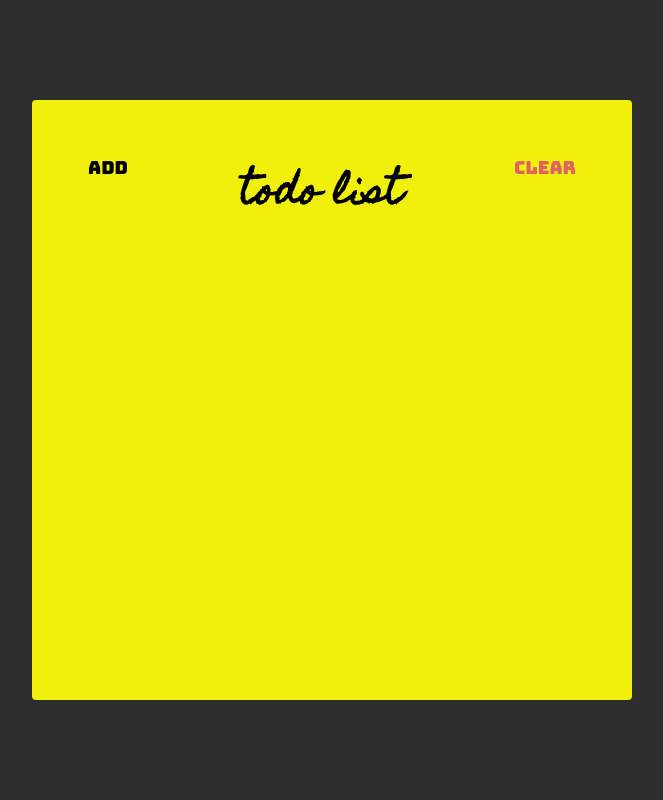
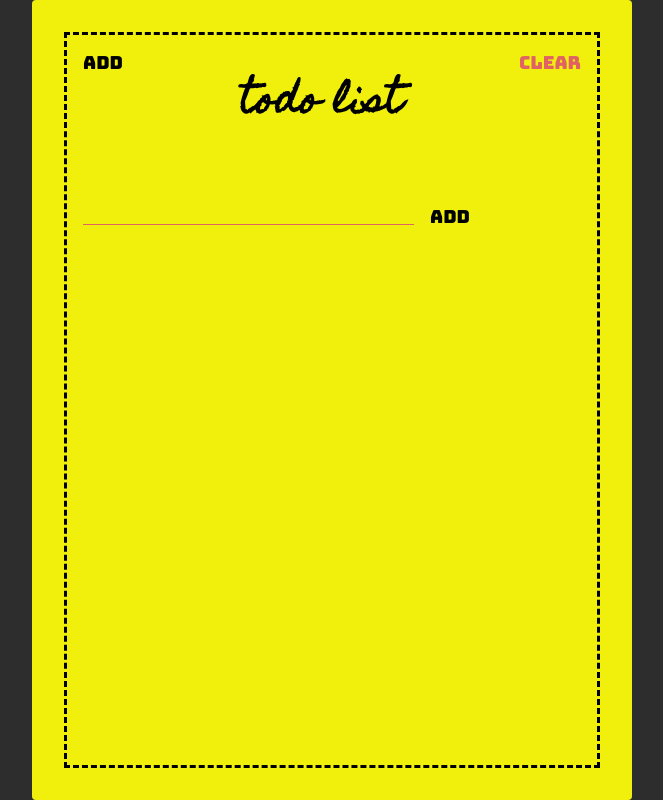
Before and after one commit to Kinanty/latihan-react, a website: page index.html in a window 1280 px wide. Shown: the whole page, without its empty margins (308-971 px from the left). Drawn offline with Linux system fonts and the light colour scheme.

Commit message:
add todo

```diff
--- a/index.html
+++ b/index.html
@@ -14,11 +14,18 @@
   <body>
     <div class="container">
       <div class="frame">
-        <div class="header">
+        <section class="header">
           <button class="header-btn">add</button>
           <h1 class="header-title">Todo List</h1>
           <button class="header-btn main-red-color">clear</button>
-        </div>
+        </section>
+
+        <section class="add">
+          <form class="add-form">
+            <input type="text" class="add-input" />
+            <button class="add-btn">Add</button>
+          </form>
+        </section>
       </div>
     </div>
   </body>
--- a/styles.css
+++ b/styles.css
@@ -33,7 +33,7 @@ html {
 
 .container {
   width: 600px;
-  height: 600px;
+  height: 800px;
   background-color: #f0f00c;
   border-radius: 4px;
   padding: 32px;
@@ -41,6 +41,7 @@ html {
 
 .frame {
   height: 100%;
+  border-style: dashed;
 
   display: flex;
   flex-direction: column;
@@ -62,7 +63,39 @@ html {
 .header-btn {
   font-size: 1.8rem;
   font-family: "Bungee", sans-serif;
-  padding: 24px;
+  padding: 16px;
+  background: unset;
+  border: unset;
+  outline: unset;
+  cursor: pointer;
+}
+
+.add {
+  padding: 16px;
+}
+
+.add-form {
+  display: flex;
+  align-items: flex-start;
+}
+
+.add-input {
+  background: unset;
+  border: unset;
+  padding: 0px 64px;
+  border-bottom: 1px solid var(--main-red-color);
+  outline: unset;
+  font-family: "Homemade Apple", sans-serif;
+  font-size: 16px;
+  text-transform: lowercase;
+}
+
+.add-btn {
+  font-size: 1.8rem;
+  font-family: "Bungee", sans-serif;
+  padding: 16px;
+  padding-right: unset;
+  cursor: pointer;
   background: unset;
   border: unset;
   outline: unset;
```
